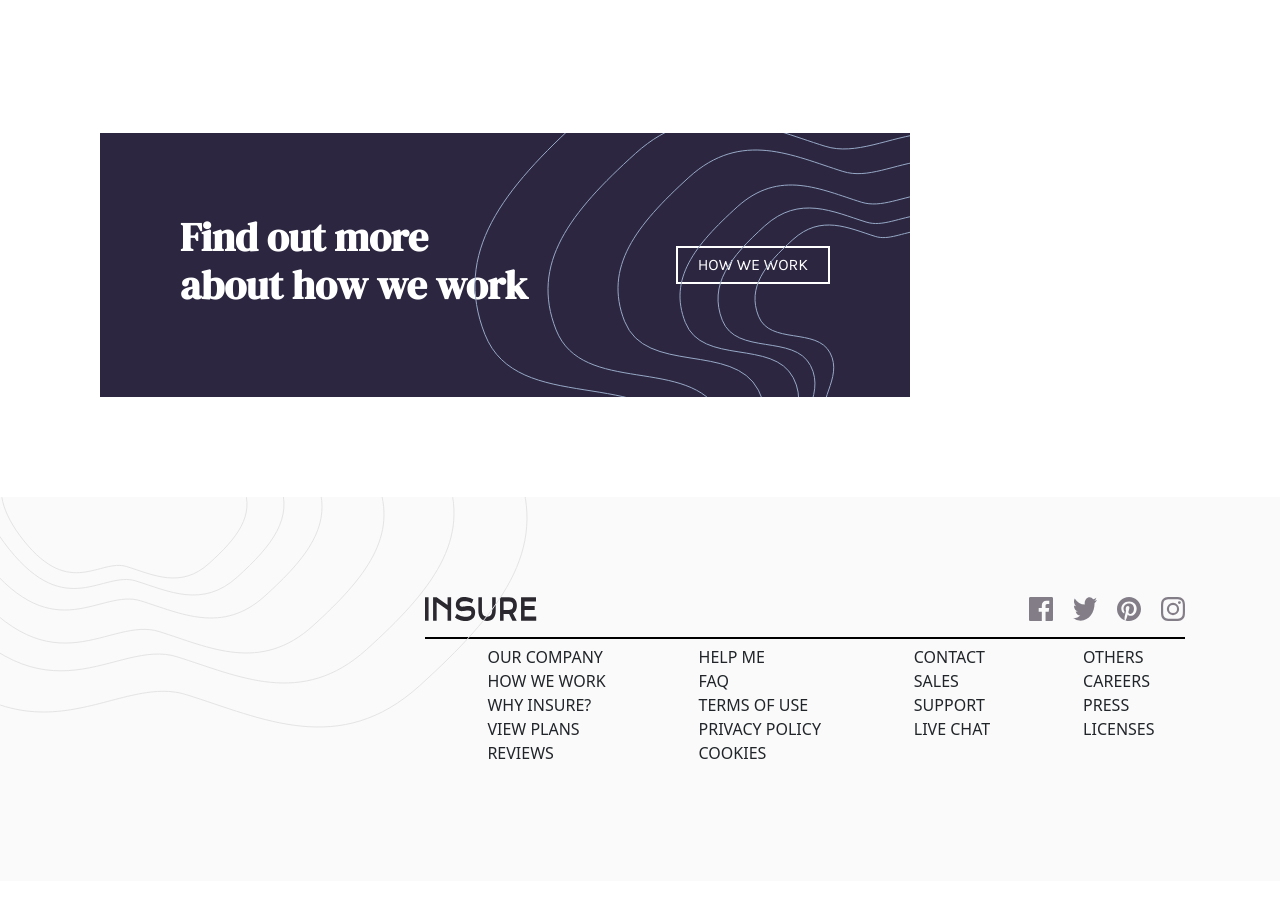
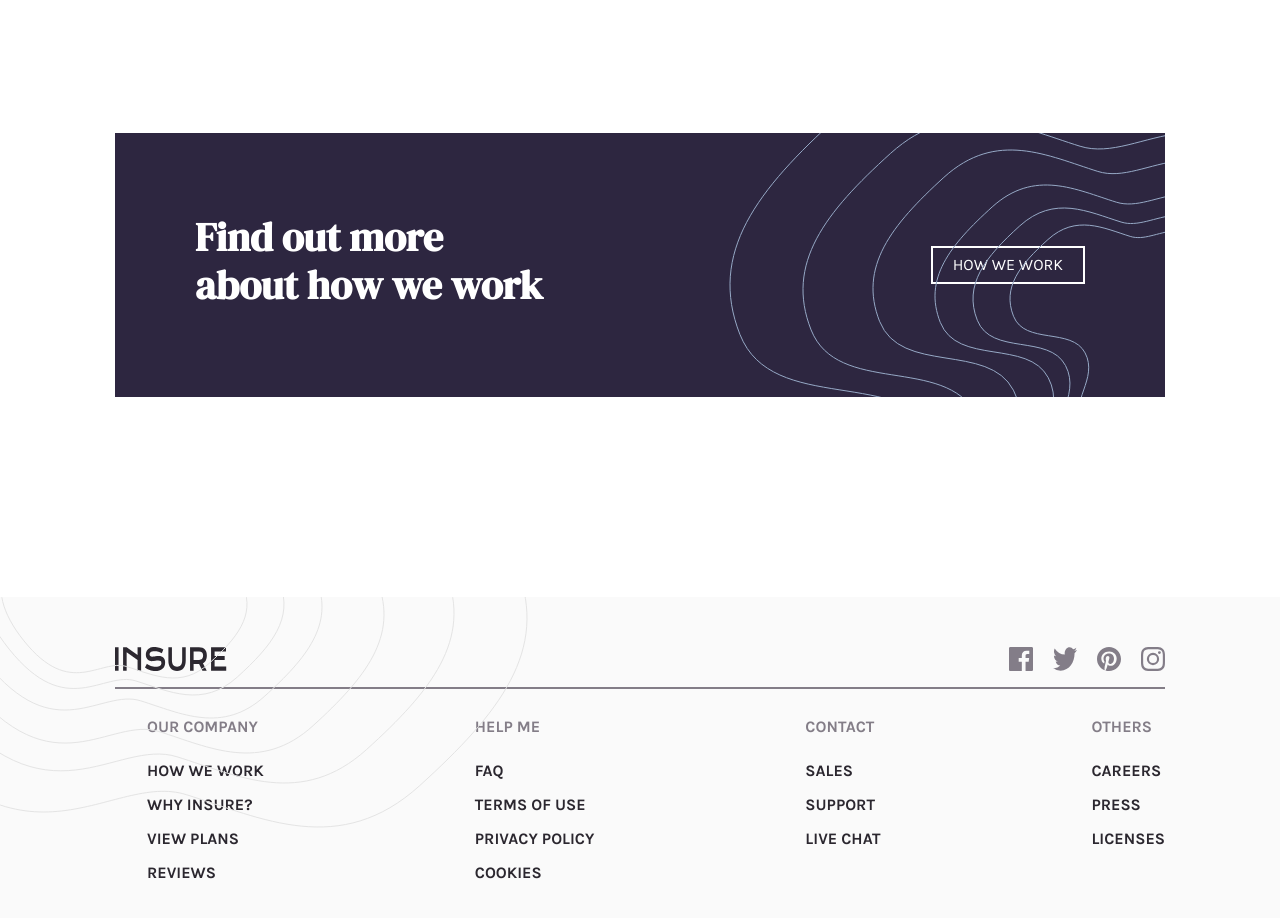
Before and after one commit to Jaek23/Insure-landing-page, a React (Vite) app in the folder insure-landing-page/: page / in a window 1280 px wide. Shown: the part 1320-2238 px from the top of the page. Before the commit the page ends 2201 px from the top, so only its background shows below. Built offline with nearby package versions, Linux system fonts and the light colour scheme.

Commit message:
finished styling for each component/need to work on responsive layouts for different screen sizes

```diff
--- a/insure-landing-page/src/components/hero/Hero.jsx
+++ b/insure-landing-page/src/components/hero/Hero.jsx
@@ -14,7 +14,7 @@ const Hero = () => {
     <StyledSection>
         <ContentWrapper>
           <TextWrapper>
-            <div style={{width:'35%'}}>
+            <div style={{width:'530px'}}>
             <Separator/>
             <Title>Humanizing your insurance.</Title>
             <Description>Get your life insurance coverage easier and faster. We blend our expertise and technology to help you find the plan that's right for you. Ensure you and your loved ones are protected.</Description>
@@ -44,7 +44,7 @@ const ContentWrapper = styled.div`
 `
 const TextWrapper = styled.div`
   display:flex;
-  justify-content:space-around;
+  justify-content:center;
   // flex-direction:column;
   // border:2px solid red;
   // width:35%;
--- a/insure-landing-page/src/components/info/Information.jsx
+++ b/insure-landing-page/src/components/info/Information.jsx
@@ -12,13 +12,12 @@ const Information = () => {
         <PatternLeftImage src={PatternLeft} alt='pattern' />
         <ContentWrapper>
             <Wrapper>
-              <div style={{width:'35%'}}>
+              <div style={{width:'530px'}}>
                 <Separator/>
                 <Title>We're different</Title>
               </div>
                 <EmptyDiv/>
             </Wrapper>
-            <div>
             <IconsWrapper>
               <IconsDiv>
                   <IconImage src={snappyIcon} alt="snappy"/>
@@ -37,7 +36,6 @@ const Information = () => {
               </IconsDiv>
             </IconsWrapper>
             <Work/>
-            </div>
         </ContentWrapper>
       </section>
   )
@@ -53,7 +51,7 @@ const Separator = styled.div`
 `
 const Wrapper = styled.div`
   display:flex;
-  justify-content:space-around;
+  justify-content:center;
   // border:2px solid red;
 `
 const ContentWrapper = styled.div`
@@ -61,6 +59,9 @@ const ContentWrapper = styled.div`
   padding:100px;
   margin-top:180px;
   // border:2px solid red;
+  // display:flex;
+  // flex-direction:column;
+  // justify-content:center;
 `
 const EmptyDiv = styled.div`
   width: 500px; /* Same width as the HeroImage in Hero component */
@@ -80,11 +81,12 @@ const Title = styled.h1`
 `
 const IconsWrapper = styled.section`
   display:flex;
-  justify-content:center;
+  margin:0 auto;
   margin-top:20px;
   // margin-left:325px;
   // border:2px solid red;
   width:100%;
+  max-width:1050px;
 `
 const IconsDiv = styled.div`
   // margin-top:50px;
@@ -92,8 +94,8 @@ const IconsDiv = styled.div`
   display: flex;
   flex-direction: column;
   margin: 50px 20px; /* Adds space between each IconsDiv */
-  text-align: center; /* Ensures text inside IconsDiv remains centered */
-   align-items: center;
+  // text-align: center; /* Ensures text inside IconsDiv remains centered */
+  //  align-items: center;
 `
 const IconImage = styled.img`
   margin-bottom:20px;
--- a/insure-landing-page/src/components/info/Work.jsx
+++ b/insure-landing-page/src/components/info/Work.jsx
@@ -18,12 +18,14 @@ export default Work
 
 const Section = styled.section`
     // margin-left:325px;
-    margin-top:100px;
-    width:75%;
+    // margin-top:100px;
+    width:100%;
+    max-width:1050px;
     background-color: hsl(256, 26%, 20%);
     position:relative;
     overflow:hidden;
     padding:80px;
+    margin: 100px auto;
 `
 const ContentWrapper = styled.div`
     display:flex;
--- a/insure-landing-page/src/components/ui/Footer.jsx
+++ b/insure-landing-page/src/components/ui/Footer.jsx
@@ -11,7 +11,7 @@ const Footer = () => {
   return (
    <section style={{position: 'relative',backgroundColor:'hsl(0, 0%, 98%)'}}>
     <FooterPattern src={footerPattern} alt="footer-pattern" />
-    <div style={{width:'75%', marginLeft:'325px', padding:100}}>
+    <div style={{paddingTop:'50px', paddingBottom:'50px', maxWidth:'1050px', width:'100%', margin:'auto'}}>
     <div style={{display:'flex', justifyContent:'space-between'}}>
         <img src={logo} alt="logo" />
         <div style={{display:'flex', gap:'20px'}}>
@@ -22,32 +22,32 @@ const Footer = () => {
         </div>
     </div>
     <Separator/>
-    <div style={{display:'flex', justifyContent:'space-around' }}>
-        <ul style={{listStyleType:'none',}}>
-            <li>OUR COMPANY</li>
-            <li >HOW WE WORK</li>
-            <li>WHY INSURE?</li>
-            <li>VIEW PLANS</li>
-            <li>REVIEWS</li>
+    <div style={{display:'flex', justifyContent:'space-between' }}>
+        <ul style={{listStyleType:'none', fontFamily:'Karla, serif', fontSize:'16px'}}>
+            <li style={{marginTop:'20px', marginBottom:'20px', color:'hsl(273, 4%, 51%)', fontWeight:'bold'}}>OUR COMPANY</li>
+            <li style={{color:'hsl(270, 9%, 17%)', fontWeight:'bold', marginBottom:'10px'}}>HOW WE WORK</li>
+            <li style={{color:'hsl(270, 9%, 17%)', fontWeight:'bold', marginBottom:'10px'}}>WHY INSURE?</li>
+            <li style={{color:'hsl(270, 9%, 17%)', fontWeight:'bold', marginBottom:'10px'}}>VIEW PLANS</li>
+            <li style={{color:'hsl(270, 9%, 17%)', fontWeight:'bold'}}>REVIEWS</li>
         </ul>
-        <ul style={{listStyleType:'none'}}>
-            <li>HELP ME</li>
-            <li>FAQ</li>
-            <li>TERMS OF USE</li>
-            <li>PRIVACY POLICY</li>
-            <li>COOKIES</li>
+        <ul style={{listStyleType:'none', fontFamily:'Karla, serif'}}>
+            <li style={{marginTop:'20px', marginBottom:'20px', color:'hsl(273, 4%, 51%)', fontWeight:'bold'}}>HELP ME</li>
+            <li style={{color:'hsl(270, 9%, 17%)', fontWeight:'bold', marginBottom:'10px'}}>FAQ</li>
+            <li style={{color:'hsl(270, 9%, 17%)', fontWeight:'bold', marginBottom:'10px'}}>TERMS OF USE</li>
+            <li style={{color:'hsl(270, 9%, 17%)', fontWeight:'bold', marginBottom:'10px'}}>PRIVACY POLICY</li>
+            <li style={{color:'hsl(270, 9%, 17%)', fontWeight:'bold'}}>COOKIES</li>
         </ul>
-        <ul style={{listStyleType:'none'}}>
-            <li>CONTACT</li>
-            <li>SALES</li>
-            <li>SUPPORT</li>
-            <li>LIVE CHAT</li>
+        <ul style={{listStyleType:'none', fontFamily:'Karla, serif'}}>
+            <li style={{marginTop:'20px', marginBottom:'20px', color:'hsl(273, 4%, 51%)', fontWeight:'bold'}}>CONTACT</li>
+            <li style={{color:'hsl(270, 9%, 17%)', fontWeight:'bold', marginBottom:'10px'}}>SALES</li>
+            <li style={{color:'hsl(270, 9%, 17%)', fontWeight:'bold', marginBottom:'10px'}}>SUPPORT</li>
+            <li style={{color:'hsl(270, 9%, 17%)', fontWeight:'bold'}}>LIVE CHAT</li>
         </ul>
-        <ul style={{listStyleType:'none'}}>
-            <li>OTHERS</li>
-            <li>CAREERS</li>
-            <li>PRESS</li>
-            <li>LICENSES</li>
+        <ul style={{listStyleType:'none', fontFamily:'Karla, serif'}}>
+            <li style={{marginTop:'20px', marginBottom:'20px', color:'hsl(273, 4%, 51%)', fontWeight:'bold'}}>OTHERS</li>
+            <li style={{color:'hsl(270, 9%, 17%)', fontWeight:'bold', marginBottom:'10px'}}>CAREERS</li>
+            <li style={{color:'hsl(270, 9%, 17%)', fontWeight:'bold', marginBottom:'10px'}}>PRESS</li>
+            <li style={{color:'hsl(270, 9%, 17%)', fontWeight:'bold'}}>LICENSES</li>
         </ul>
     </div>
     </div>
@@ -58,7 +58,7 @@ const Footer = () => {
 export default Footer;
 
 const Separator = styled.div`
-    border-bottom:2px solid black;
+    border-bottom:2px solid hsl(273, 4%, 51%);
     width:100%;
     display:inline-block;
 `
```
